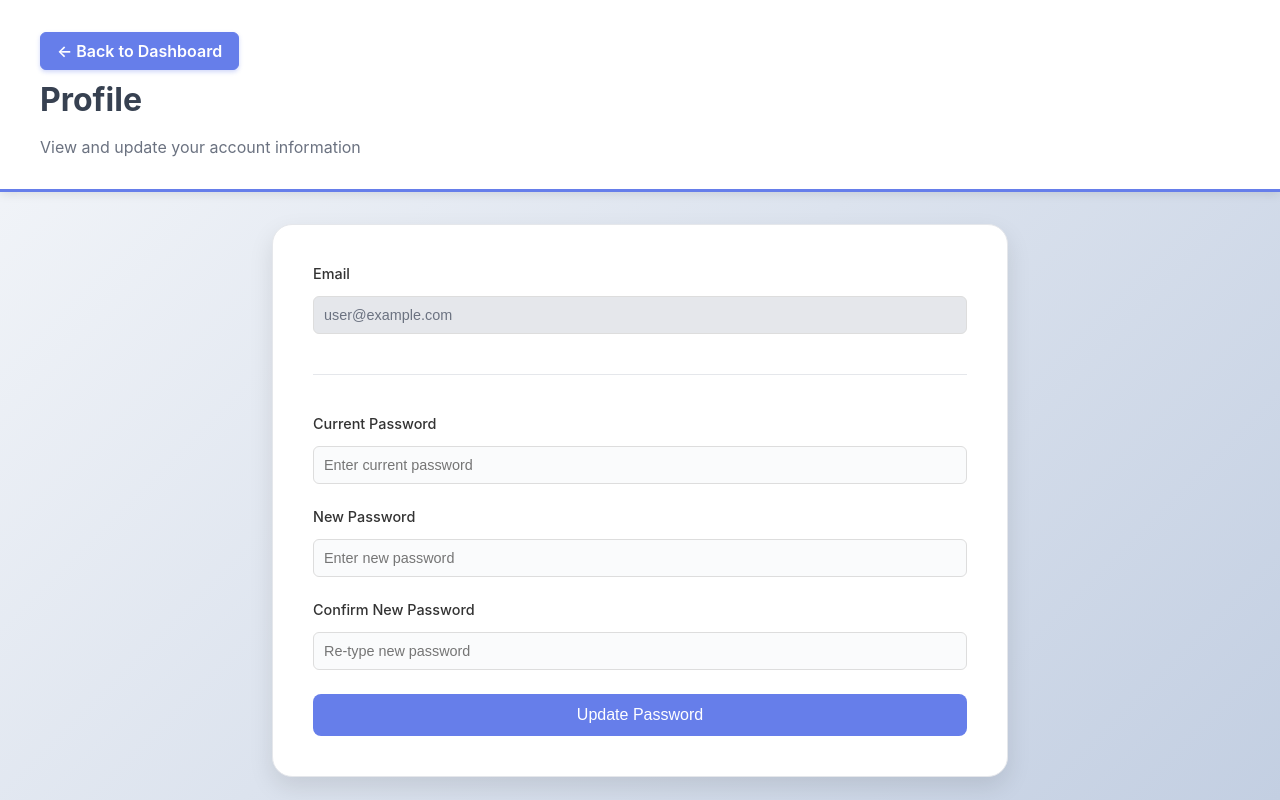
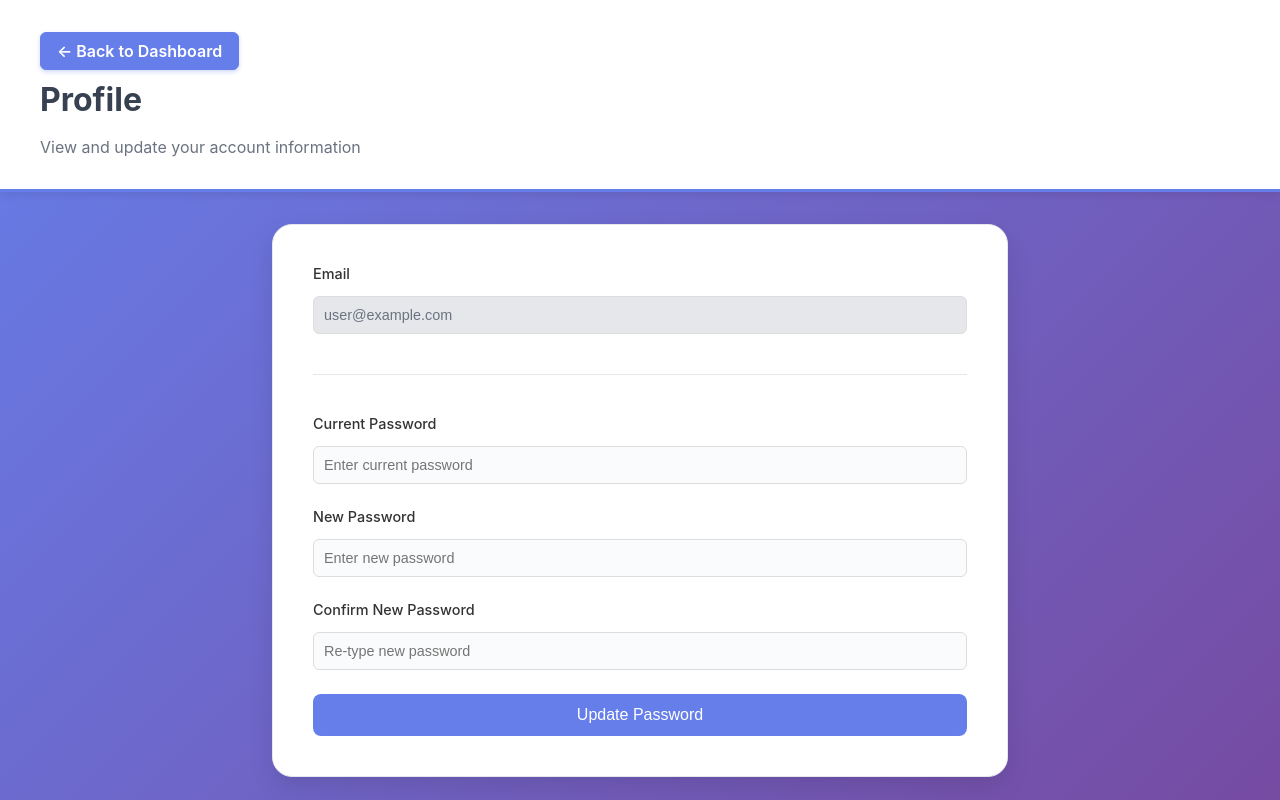
Before and after one commit to rishisinhanj/tripStore, a React (Create React App) app: page /profile in a window 1280 px wide. Built offline with nearby package versions, Linux system fonts and the light colour scheme; no server answers; sample sign-in values are in the browser's storage.

Commit message:
changed search flights background to match other pages

```diff
--- a/src/App.css
+++ b/src/App.css
@@ -287,7 +287,7 @@
 /* Flight Search Styles */
 .flight-search-container {
   min-height: 100vh;
-  background: linear-gradient(135deg, #f5f7fa 0%, #c3cfe2 100%);
+  background: linear-gradient(135deg, #667eea 0%, #764ba2 100%);
 }
 
 .flight-search-header {
```
